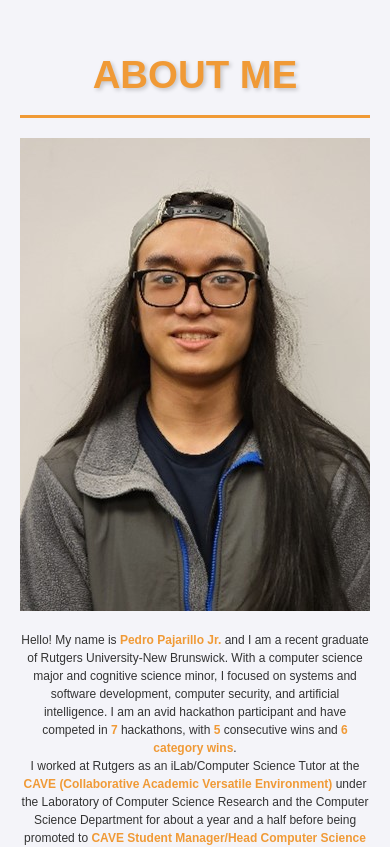
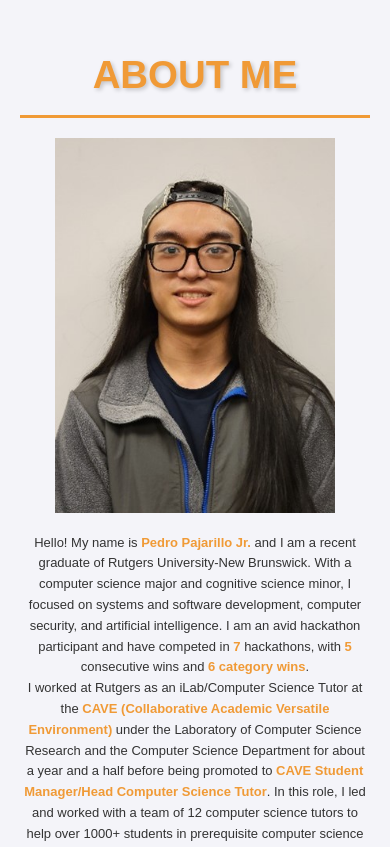
Before and after one commit to pedropa140/backup_portfolio, a React (Create React App) app: page / in a window 390 px wide. Shown: the part 860-1707 px from the top of the page. Built offline with nearby package versions, Linux system fonts and the light colour scheme.

Commit message:
20240930T16:03:47 - Changed CSS.

```diff
--- a/src/components/About.css
+++ b/src/components/About.css
@@ -1,8 +1,7 @@
 .about-section {
   background-color: #f4f4f9;
   color: #333;
-  /* padding: 60px 20px; */
-  padding: 60px 20px; /* Restore the padding for visual spacing */
+  padding: 60px 20px;
 }
 
 .about-content {
@@ -11,7 +10,7 @@
 }
 
 .about-text {
-  font-size: 17px; /* Ensure 'px' unit for font-size */
+  font-size: 17px;
   line-height: 1.8;
   text-align: left;
   text-indent: 20px;
@@ -20,6 +19,9 @@
 .about-image {
   float: left;
   margin-right: 20px;
+  max-width: 100%;
+  height: auto;
+  width: 40%;
 }
 
 .about-span {
@@ -27,10 +29,13 @@
   color: #f09a36;
 }
 
-/* Adjustments for smaller screens */
 @media (max-width: 1200px) {
   .about-text {
     font-size: 16px;
+  }
+
+  .about-image {
+    width: 35%;
   }
 }
 
@@ -38,19 +43,24 @@
   .about-text {
     font-size: 15px;
   }
+
+  .about-image {
+    width: 30%;
+  }
 }
 
 @media (max-width: 768px) {
   .about-text {
     font-size: 14px;
-    text-align: center; /* Center text for better mobile readability */
-    text-indent: 0; /* Remove text indent on smaller screens */
+    text-align: center;
+    text-indent: 0;
   }
 
   .about-image {
     float: none;
     display: block;
     margin: 0 auto 20px;
+    width: 60%;
   }
 }
 
@@ -59,11 +69,19 @@
     font-size: 13px;
     line-height: 1.6;
   }
+
+  .about-image {
+    width: 80%;
+  }
 }
 
-@media (max-width: 400px) {
+@media (max-width: 375px) {
   .about-text {
     font-size: 12px;
     line-height: 1.5;
   }
+
+  .about-image {
+    width: 90%; /* Maximize image size for the smallest screens */
+  }
 }
--- a/src/components/Header.css
+++ b/src/components/Header.css
@@ -59,7 +59,6 @@ section.index-page-middle-header h3 {
   font-weight: 700;
 }
 
-/* Responsive design for smaller devices */
 @media (max-width: 1200px) {
   section.index-page-middle-header h1 {
     font-size: 60px;
@@ -100,7 +99,7 @@ section.index-page-middle-header h3 {
   }
 }
 
-@media (max-width: 400px) {
+@media (max-width: 375px) {
   section.index-page-middle-header h1 {
     font-size: 24px;
   }
```
